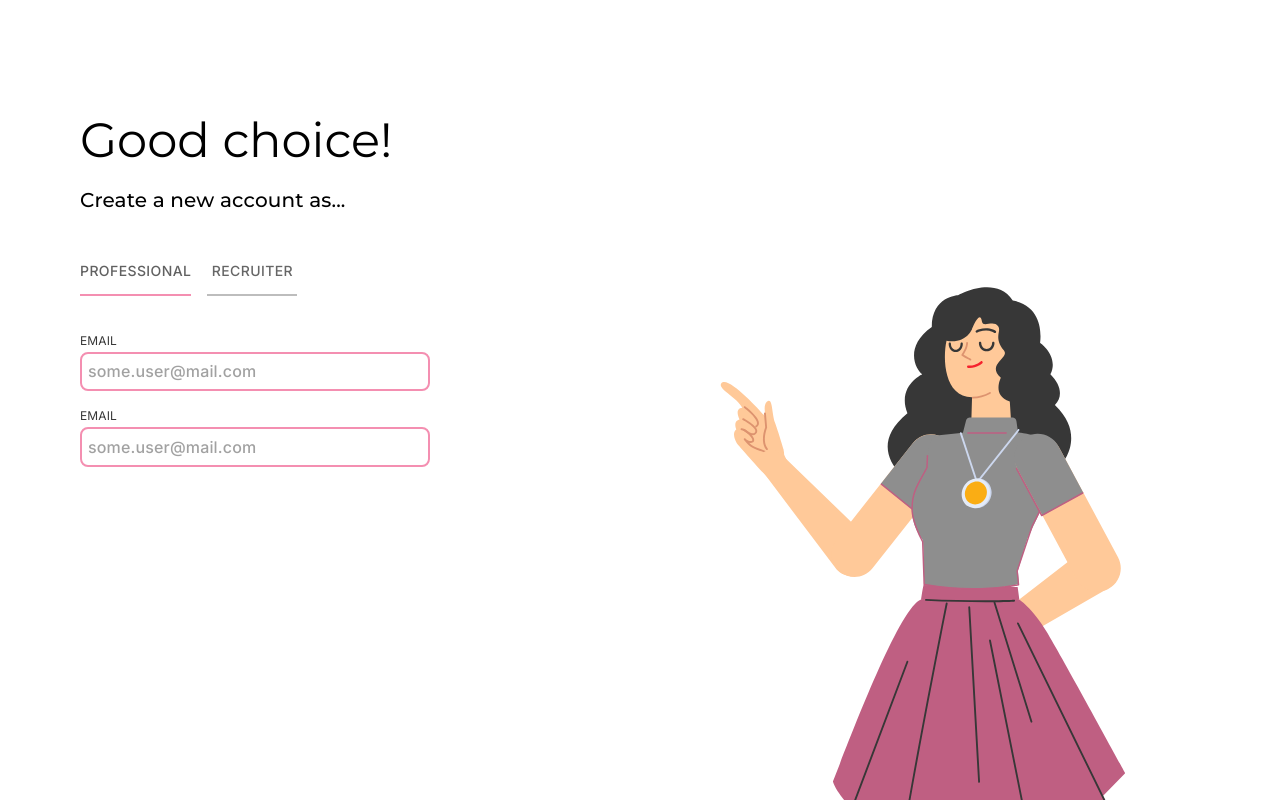
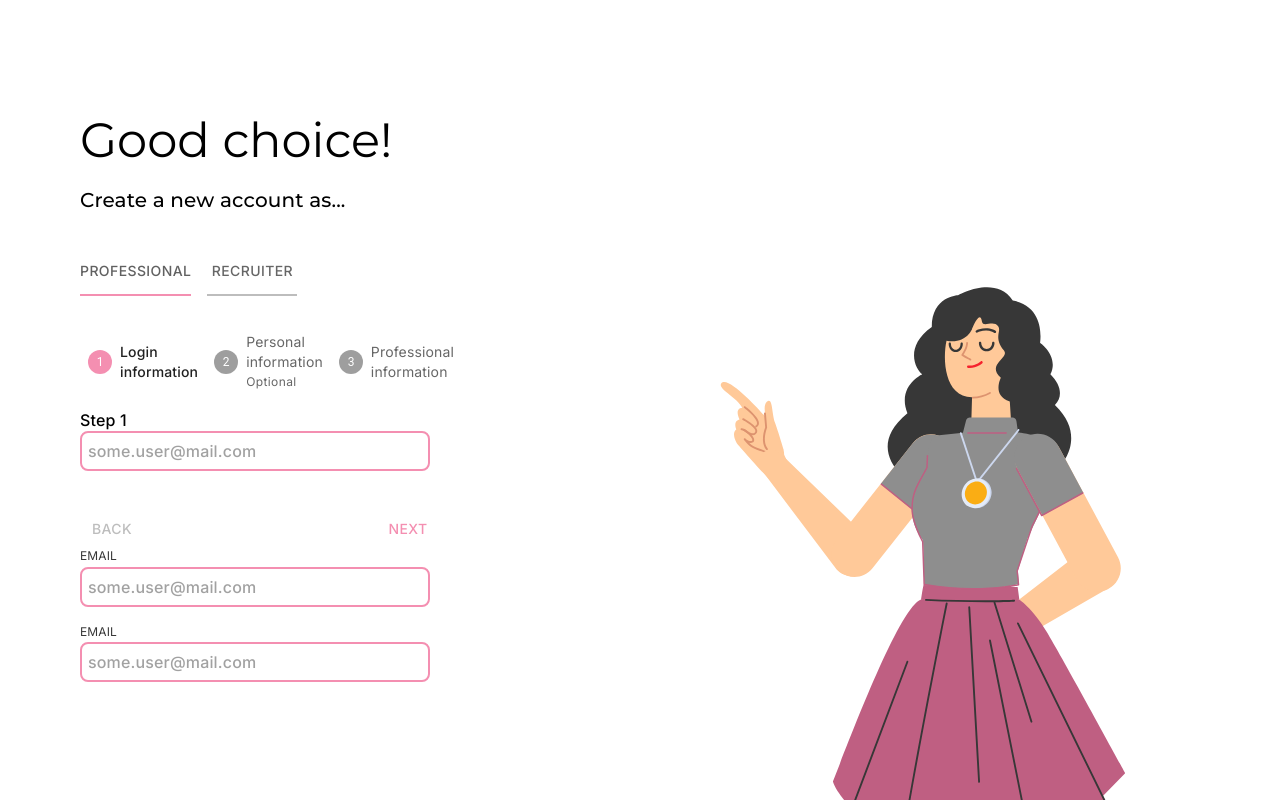
Before and after one commit to varissara-wo/final-project, a React (Create React App) app: page /auth in a window 1280 px wide. Shown: the top 810 px of the page. Built offline with nearby package versions, Linux system fonts and the light colour scheme.

Commit message:
add Form

```diff
--- a/src/pages/Auth.jsx
+++ b/src/pages/Auth.jsx
@@ -1,4 +1,5 @@
 import React from "react";
+import Form from "./Form.jsx";
 import {
   Stack,
   Typography,
@@ -107,6 +108,9 @@ const Auth = () => {
             autoComplete="off"
           >
             <Box>
+              <Form />
+            </Box>
+            <Box>
               <InputLabelStyle>EMAIL</InputLabelStyle>
               <TextFieldStyle
                 label=""
--- /dev/null
+++ b/src/pages/Form.jsx
@@ -0,0 +1,149 @@
+import * as React from "react";
+import {
+  Stack,
+  Typography,
+  Box,
+  Tabs,
+  Tab,
+  Stepper,
+  StepButton,
+  Step,
+  Button,
+  StepLabel,
+  ImageListItem,
+  styled,
+  TextField,
+  InputLabel,
+} from "@mui/material";
+
+const steps = [
+  "Login information",
+  "Personal information",
+  "Professional information",
+];
+const TextFieldStyle = styled(TextField)(() => ({
+  width: "350px",
+  Height: "36px",
+  marginBottom: "16px",
+  "& .MuiOutlinedInput-root": {
+    "& fieldset": {
+      borderRadius: "8px",
+    },
+  },
+}));
+
+const Form = () => {
+  const [activeStep, setActiveStep] = React.useState(0);
+  const [skipped, setSkipped] = React.useState(new Set());
+
+  const isStepOptional = (step) => {
+    return step === 1;
+  };
+
+  const isStepSkipped = (step) => {
+    return skipped.has(step);
+  };
+
+  const handleNext = () => {
+    let newSkipped = skipped;
+    if (isStepSkipped(activeStep)) {
+      newSkipped = new Set(newSkipped.values());
+      newSkipped.delete(activeStep);
+    }
+
+    setActiveStep((prevActiveStep) => prevActiveStep + 1);
+    setSkipped(newSkipped);
+  };
+
+  const handleBack = () => {
+    setActiveStep((prevActiveStep) => prevActiveStep - 1);
+  };
+
+  const handleSkip = () => {
+    if (!isStepOptional(activeStep)) {
+      // You probably want to guard against something like this,
+      // it should never occur unless someone's actively trying to break something.
+      throw new Error("You can't skip a step that isn't optional.");
+    }
+
+    setActiveStep((prevActiveStep) => prevActiveStep + 1);
+    setSkipped((prevSkipped) => {
+      const newSkipped = new Set(prevSkipped.values());
+      newSkipped.add(activeStep);
+      return newSkipped;
+    });
+  };
+
+  const handleReset = () => {
+    setActiveStep(0);
+  };
+
+  return (
+    <Box sx={{ width: "100%" }}>
+      <Stepper activeStep={activeStep}>
+        {steps.map((label, index) => {
+          const stepProps = {};
+          const labelProps = {};
+          if (isStepOptional(index)) {
+            labelProps.optional = (
+              <Typography variant="caption">Optional</Typography>
+            );
+          }
+          if (isStepSkipped(index)) {
+            stepProps.completed = false;
+          }
+          return (
+            <Step key={label} {...stepProps}>
+              <StepLabel {...labelProps}>{label}</StepLabel>
+            </Step>
+          );
+        })}
+      </Stepper>
+      {activeStep === steps.length ? (
+        <React.Fragment>
+          <Typography sx={{ mt: 2, mb: 1 }}>
+            All steps completed - you&apos;re finished
+          </Typography>
+          <Box sx={{ display: "flex", flexDirection: "row", pt: 2 }}>
+            <Box sx={{ flex: "1 1 auto" }} />
+            <Button onClick={handleReset}>Reset</Button>
+          </Box>
+        </React.Fragment>
+      ) : (
+        <React.Fragment>
+          <Typography sx={{ mt: 2, mb: 1 }}>
+            Step {activeStep + 1}
+            <TextFieldStyle
+              label=""
+              color="primary"
+              placeholder="some.user@mail.com"
+              focused
+              inputProps={{ style: { padding: 8 } }}
+            />
+          </Typography>
+          <Box sx={{ display: "flex", flexDirection: "row", pt: 2 }}>
+            <Button
+              color="inherit"
+              disabled={activeStep === 0}
+              onClick={handleBack}
+              sx={{ mr: 1 }}
+            >
+              Back
+            </Button>
+            <Box sx={{ flex: "1 1 auto" }} />
+            {isStepOptional(activeStep) && (
+              <Button color="inherit" onClick={handleSkip} sx={{ mr: 1 }}>
+                Skip
+              </Button>
+            )}
+
+            <Button onClick={handleNext}>
+              {activeStep === steps.length - 1 ? "Finish" : "Next"}
+            </Button>
+          </Box>
+        </React.Fragment>
+      )}
+    </Box>
+  );
+};
+export default Form;
```
